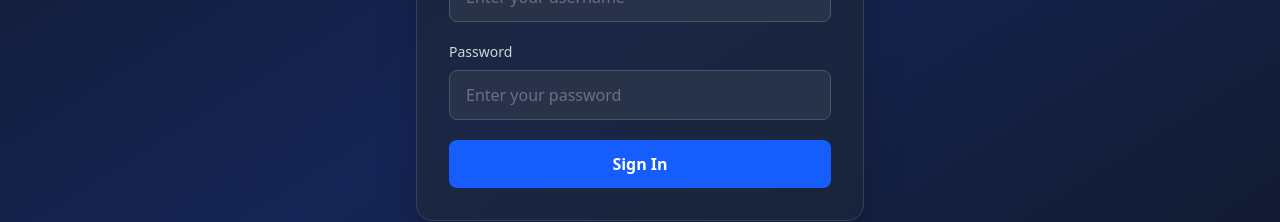
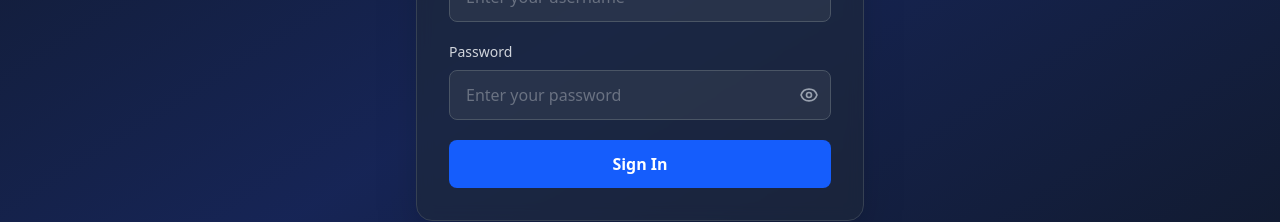
Before and after one commit to Drake258/TRY-ONE, a Next.js app: page /login in a window 1280 px wide. Shown: the part 400-622 px from the top of the page. Built offline with nearby package versions, Linux system fonts and the light colour scheme.

Commit message:
feat: add show/hide password toggle on login page

```diff
--- a/src/app/login/page.tsx
+++ b/src/app/login/page.tsx
@@ -8,6 +8,7 @@
   const router = useRouter();
   const [username, setUsername] = useState("");
   const [password, setPassword] = useState("");
+  const [showPassword, setShowPassword] = useState(false);
   const [error, setError] = useState("");
   const [loading, setLoading] = useState(false);
 
@@ -86,15 +87,36 @@
 
             <div>
               <label className="block text-gray-300 text-sm font-medium mb-2">Password</label>
+              <div className="relative">
                 <input
-                type="password"
+                  type={showPassword ? "text" : "password"}
                   value={password}
                   onChange={(e) => setPassword(e.target.value)}
                   required
                   autoComplete="current-password"
-                className="w-full bg-gray-700/50 border border-gray-600 text-white rounded-lg px-4 py-3 focus:outline-none focus:border-blue-500 focus:ring-1 focus:ring-blue-500 transition placeholder-gray-500"
+                  className="w-full bg-gray-700/50 border border-gray-600 text-white rounded-lg px-4 py-3 pr-12 focus:outline-none focus:border-blue-500 focus:ring-1 focus:ring-blue-500 transition placeholder-gray-500"
                   placeholder="Enter your password"
                 />
+                <button
+                  type="button"
+                  onClick={() => setShowPassword((v) => !v)}
+                  className="absolute right-3 top-1/2 -translate-y-1/2 text-gray-400 hover:text-gray-200 transition focus:outline-none"
+                  aria-label={showPassword ? "Hide password" : "Show password"}
+                >
+                  {showPassword ? (
+                    /* Eye-off icon */
+                    <svg xmlns="http://www.w3.org/2000/svg" className="w-5 h-5" fill="none" viewBox="0 0 24 24" stroke="currentColor" strokeWidth={2}>
+                      <path strokeLinecap="round" strokeLinejoin="round" d="M13.875 18.825A10.05 10.05 0 0112 19c-5 0-9-4-9-7a9.77 9.77 0 012.168-3.168M6.343 6.343A9.956 9.956 0 0112 5c5 0 9 4 9 7a9.77 9.77 0 01-2.168 3.168M15 12a3 3 0 11-6 0 3 3 0 016 0zM3 3l18 18" />
+                    </svg>
+                  ) : (
+                    /* Eye icon */
+                    <svg xmlns="http://www.w3.org/2000/svg" className="w-5 h-5" fill="none" viewBox="0 0 24 24" stroke="currentColor" strokeWidth={2}>
+                      <path strokeLinecap="round" strokeLinejoin="round" d="M15 12a3 3 0 11-6 0 3 3 0 016 0z" />
+                      <path strokeLinecap="round" strokeLinejoin="round" d="M2.458 12C3.732 7.943 7.523 5 12 5c4.477 0 8.268 2.943 9.542 7-1.274 4.057-5.065 7-9.542 7-4.477 0-8.268-2.943-9.542-7z" />
+                    </svg>
+                  )}
+                </button>
+              </div>
             </div>
 
             <button
```
Lines whose indentation alone changed are shown as unchanged.
